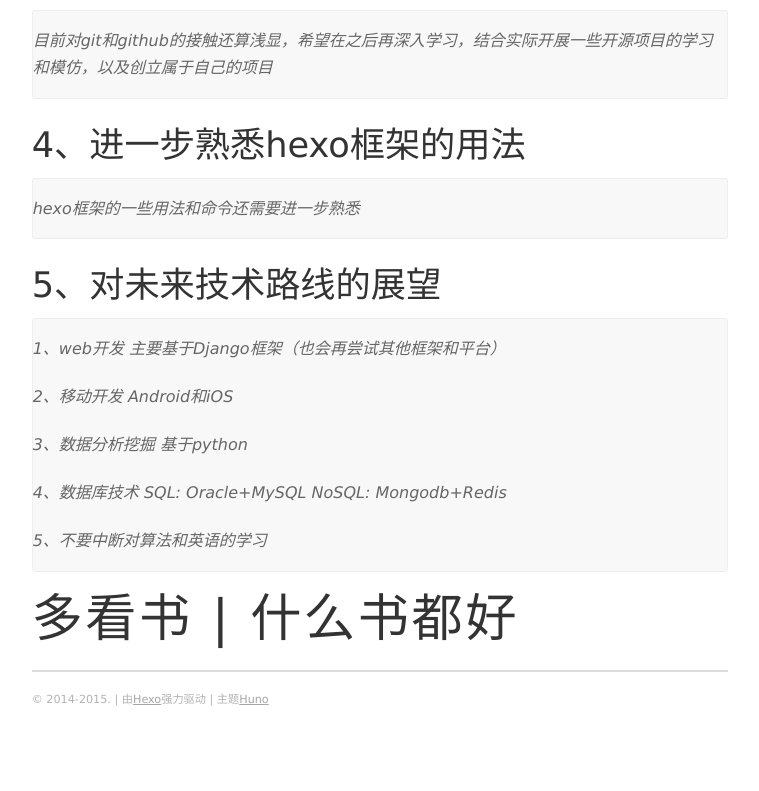
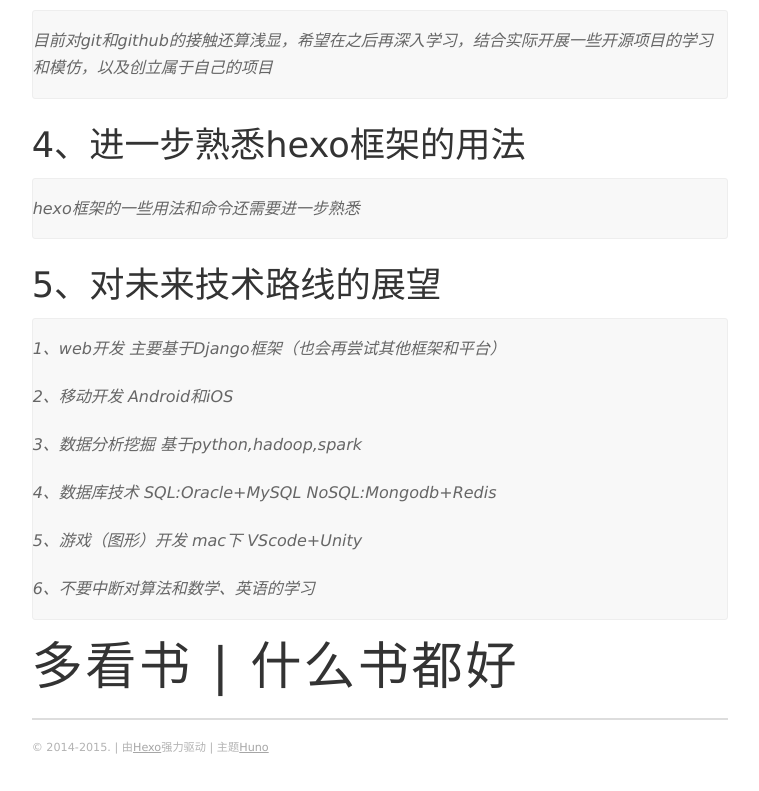
Before and after one commit to yorickshan/yorickshan.github.io, a plain HTML site: page 2016/08/05/新窝纪念/index.html in a window 1280 px wide. Shown: the part 850-1641 px from the top of the page, without its empty margins (465-1224 px from the left). Before the commit the page ends 1613 px from the top, so only its background shows below. Drawn offline with nearby package versions, Linux system fonts and the light colour scheme; some packages are replaced by stand-ins of ours.

Commit message:
Site updated: 2016-08-06 00:11:53

```diff
--- a/2016/08/05/新窝纪念/index.html
+++ b/2016/08/05/新窝纪念/index.html
@@ -30,7 +30,7 @@ huno这个主题总体的设计风格我比较喜欢，但是还是差强人意
 
 未完成的想法1、自定义主题
 huno这个主题总体的设计风格我比较喜欢，但是还是差强人意，太过“简约”。等空闲下来打算自己fork一下huno然后自定义一个主题，添加如站内搜索的功能，完善对社交站点的链接，增加一些有用的">
-<meta property="og:updated_time" content="2016-08-05T11:53:53.000Z">
+<meta property="og:updated_time" content="2016-08-05T16:11:06.000Z">
 <meta name="twitter:card" content="summary">
 <meta name="twitter:title" content="新窝纪念 | agdragon's journal">
 <meta name="twitter:description" content="新窝总结
@@ -205,9 +205,10 @@ classes that you can use:
 <h2 id="5、对未来技术路线的展望"><a href="#5、对未来技术路线的展望" class="headerlink" title="5、对未来技术路线的展望"></a>5、对未来技术路线的展望</h2><blockquote>
 <p>1、web开发 主要基于Django框架（也会再尝试其他框架和平台）</p>
 <p>2、移动开发 Android和iOS</p>
-<p>3、数据分析挖掘 基于python</p>
-<p>4、数据库技术 SQL: Oracle+MySQL NoSQL: Mongodb+Redis</p>
-<p>5、不要中断对算法和英语的学习</p>
+<p>3、数据分析挖掘 基于python,hadoop,spark</p>
+<p>4、数据库技术 SQL:Oracle+MySQL NoSQL:Mongodb+Redis</p>
+<p>5、游戏（图形）开发 mac下 VScode+Unity</p>
+<p>6、不要中断对算法和数学、英语的学习</p>
 </blockquote>
 <h1 id="多看书-什么书都好"><a href="#多看书-什么书都好" class="headerlink" title="多看书 | 什么书都好"></a>多看书 | 什么书都好</h1>
   </section>
```
